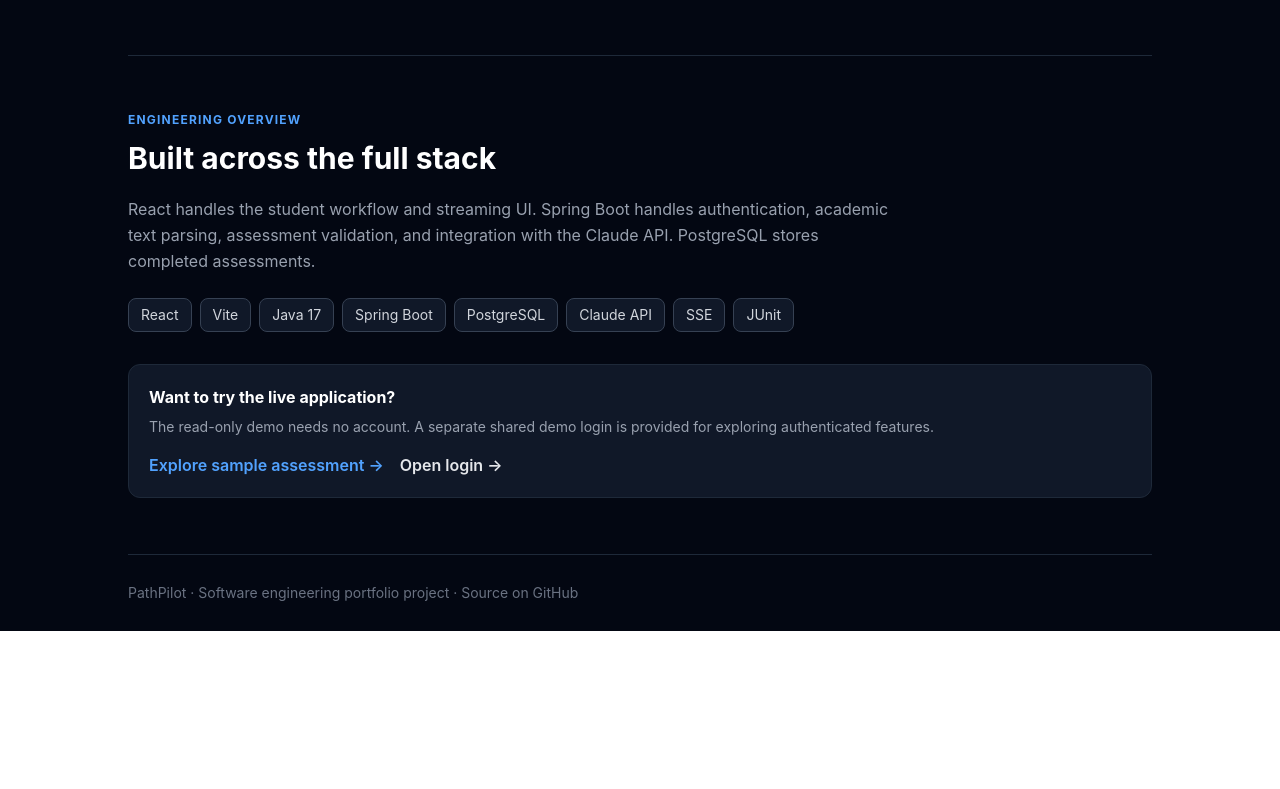
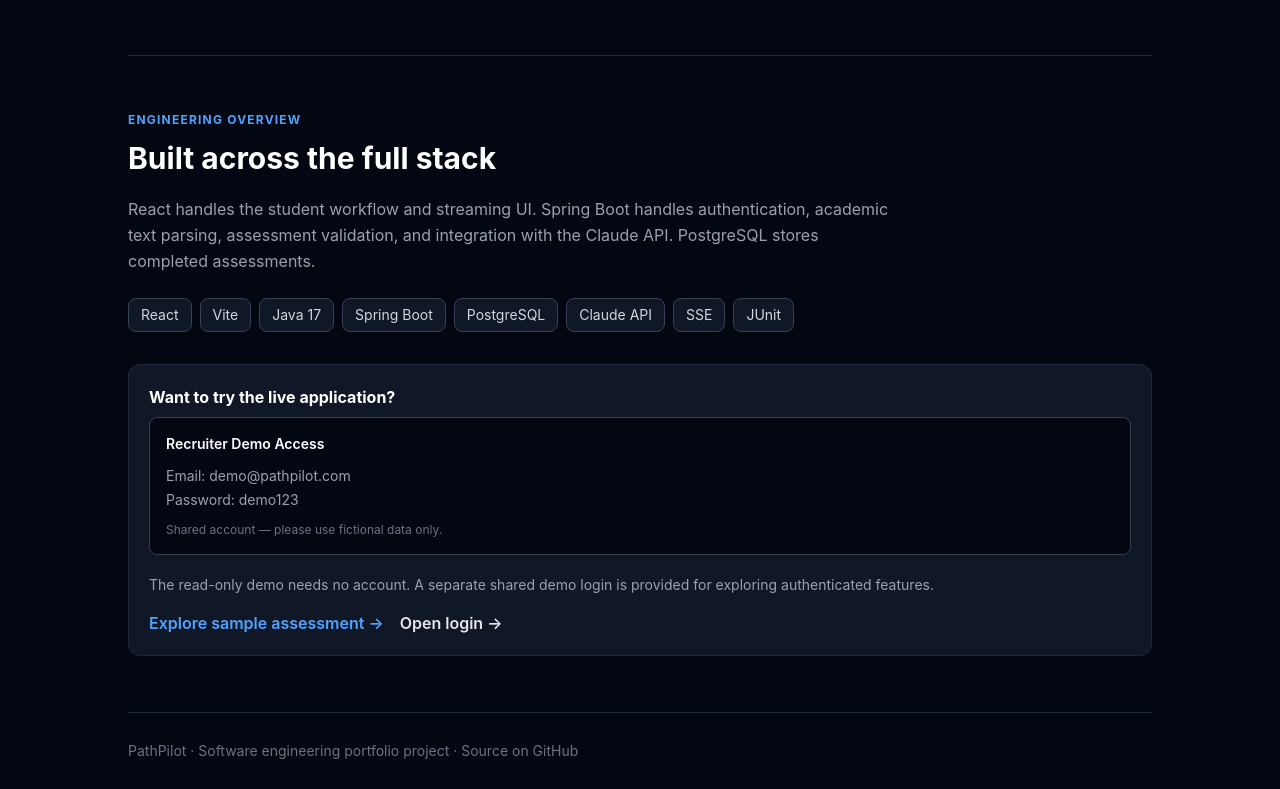
Before and after one commit to Cyrila7/PathPilot, a React (Vite) app in the folder pathpilot-vite/: page / in a window 1280 px wide. Shown: the part 958-1747 px from the top of the page. Before the commit the page ends 1589 px from the top, so only its background shows below. Built offline with nearby package versions, Linux system fonts and the light colour scheme.

Commit message:
Update LandingPage component with new content structure

```diff
--- a/pathpilot-vite/src/pages/LandingPage.jsx
+++ b/pathpilot-vite/src/pages/LandingPage.jsx
@@ -60,6 +60,20 @@ export default function LandingPage() {
         </div>
         <div className="rounded-xl border border-gray-800 bg-gray-900 p-5">
           <h3 className="font-bold mb-2">Want to try the live application?</h3>
+          <div className="rounded-lg border border-gray-700 bg-gray-950 p-4 mb-5 text-sm">
+              <p className="font-semibold text-white mb-3">
+                Recruiter Demo Access
+              </p>
+              <p className="text-gray-400 mb-1">
+                Email: demo@pathpilot.com
+              </p>
+              <p className="text-gray-400">
+                Password: demo123
+              </p>
+              <p className="text-xs text-gray-500 mt-3">
+                Shared account — please use fictional data only.
+              </p>
+            </div>
           <p className="text-gray-400 text-sm mb-4">The read-only demo needs no account. A separate shared demo login is provided for exploring authenticated features.</p>
           <div className="flex flex-wrap gap-4 items-center">
             <Link to="/demo" className="text-blue-400 font-semibold hover:text-blue-300">Explore sample assessment →</Link>
```
